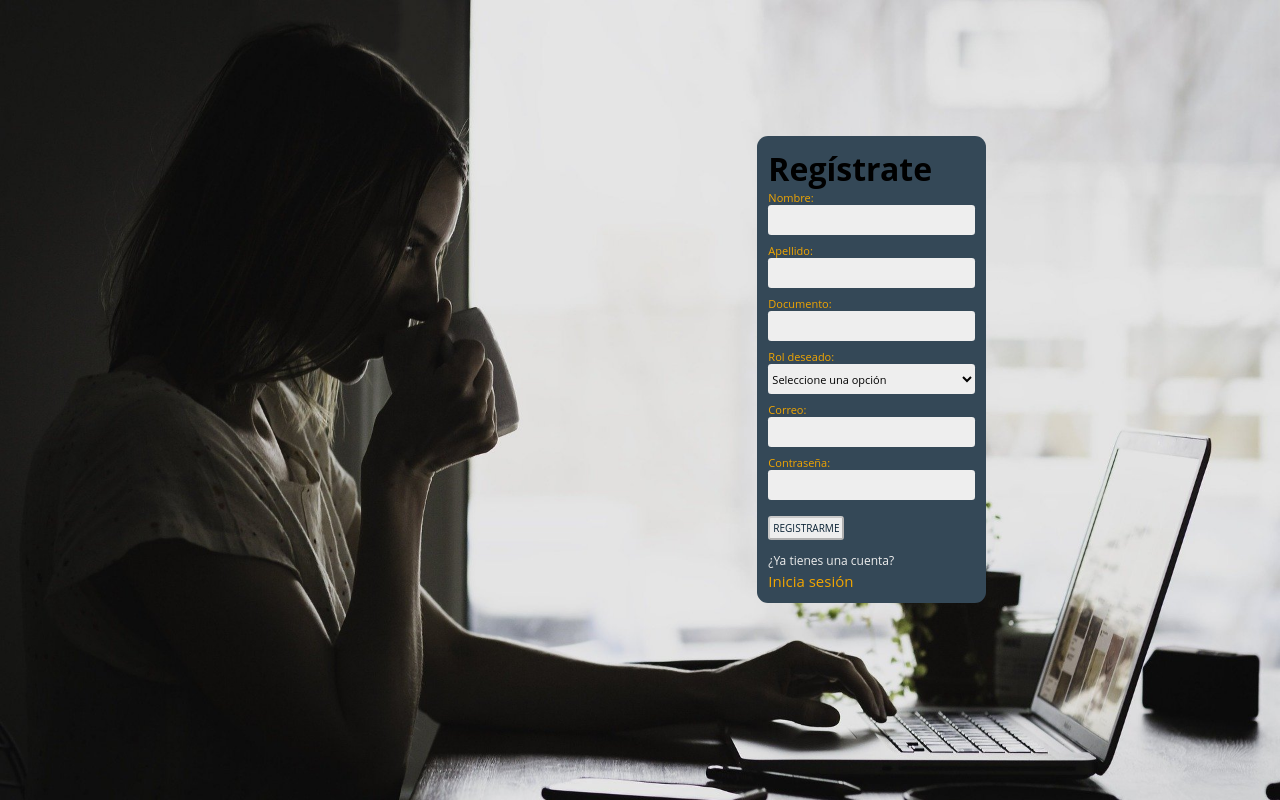
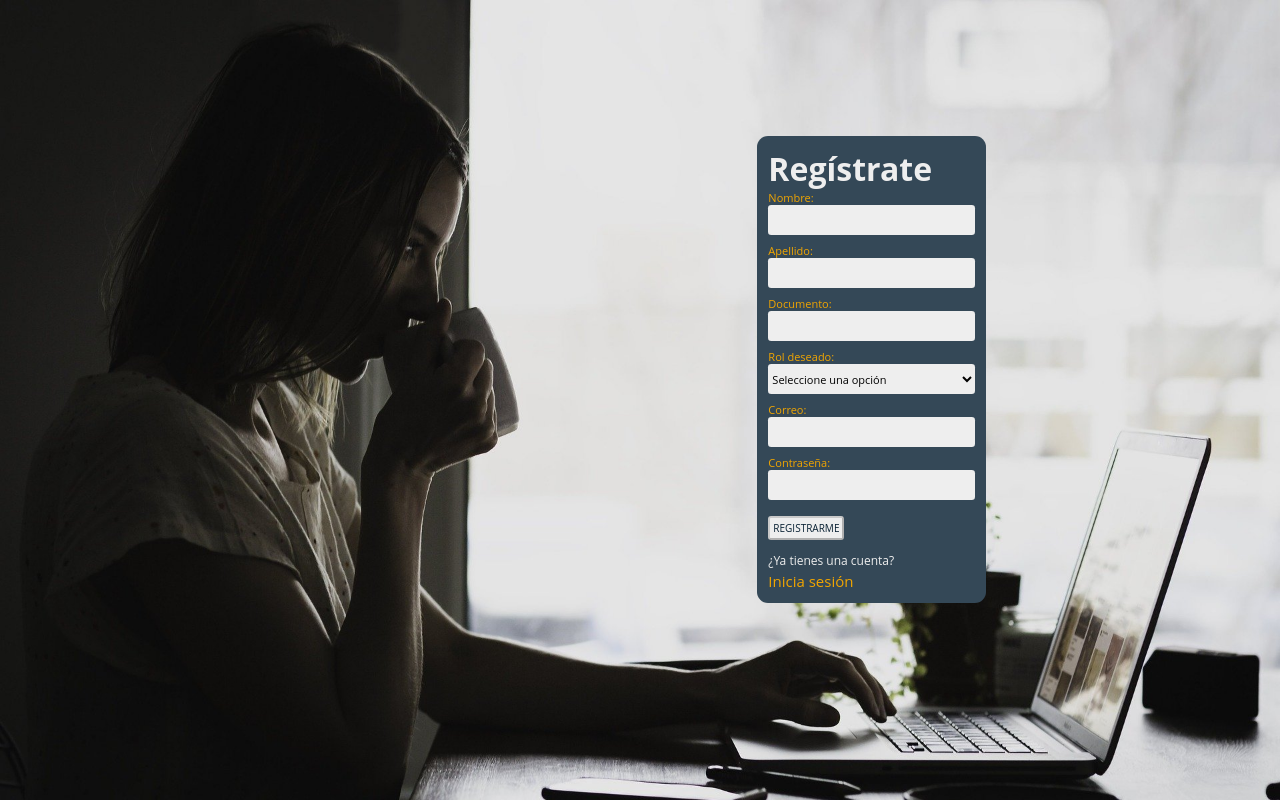
Before and after one commit to kiadom/QuimbayaDevReloadedCiclo4, a React (Create React App) app in the folder frontend/: page /auth/Registro in a window 1280 px wide. Built offline with nearby package versions, Linux system fonts and the light colour scheme.

Commit message:
registrate ligth

```diff
--- a/frontend/src/styles/estilos.css
+++ b/frontend/src/styles/estilos.css
@@ -289,6 +289,10 @@ tbody tr td{
   overflow: auto;
 }
 
+.login h1{
+  color: var(--light-bg);
+}
+
 .login{
   padding: 11px;
   width:max-content;
```
